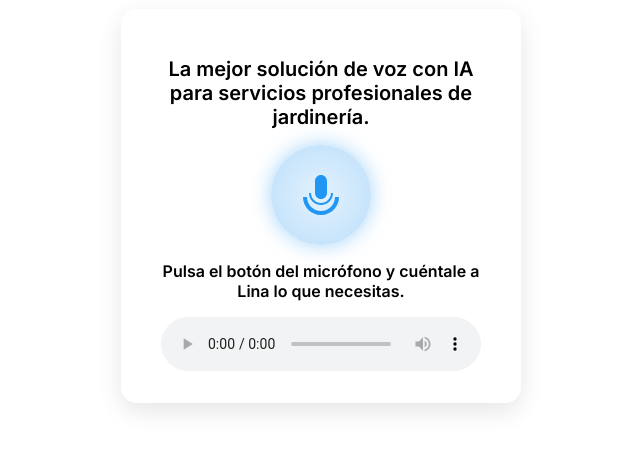
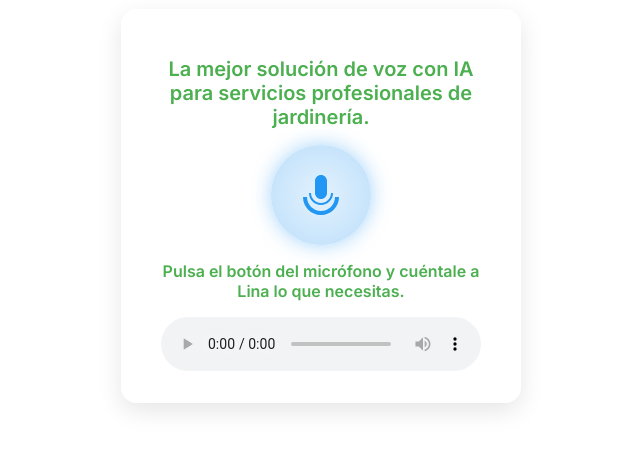
Before and after one commit to digit2ai/voice-bot, a plain HTML site: page static/index.html in a window 1280 px wide. Shown: the part 194-644 px from the top of the page, without its empty margins (319-959 px from the left). Drawn offline with Linux system fonts and the light colour scheme.

Commit message:
Update index.html

```diff
--- a/static/index.html
+++ b/static/index.html
@@ -16,12 +16,12 @@
       padding: 0;
       font-family: 'Inter', sans-serif;
       min-height: 100%;
-      background: url("static/background.png") no-repeat center center fixed;
-      background-size: cover;
+      background: transparent;
       text-align: center;
       display: flex;
       flex-direction: column;
       justify-content: center;
+      color: #4CAF50; /* ✅ Green text */
     }
 
     .container {
```
